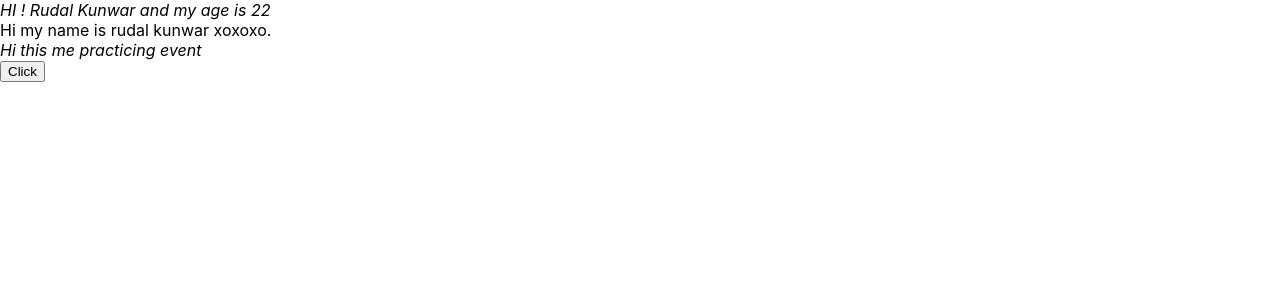
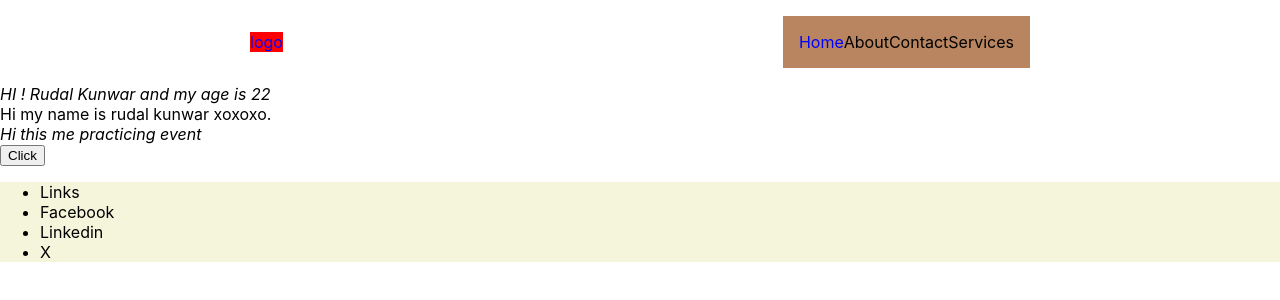
Before and after one commit to rudalkunwar/myfirstreactapp, a React (Create React App) app: page / in a window 1280 px wide. Shown: the top 300 px of the page. Built offline with nearby package versions, Linux system fonts and the light colour scheme.

Commit message:
css done

```diff
--- a/package.json
+++ b/package.json
@@ -6,6 +6,7 @@
     "@testing-library/jest-dom": "^5.17.0",
     "@testing-library/react": "^13.4.0",
     "@testing-library/user-event": "^13.5.0",
+    "axios": "^1.6.2",
     "react": "^18.2.0",
     "react-dom": "^18.2.0",
     "react-scripts": "5.0.1",
--- a/src/App.js
+++ b/src/App.js
@@ -4,14 +4,16 @@ import Number from './Components/Numbers';
 import Num from './Components/Num';
 import Namee from './Components/Nameprops';
 import Eventhandeler from './Components/Eventhandle';
+import Footer from './Components/Footer/Footer';
 function App() {
   return (
     <div>
-      {/* <Navbar/> */}
+      <Navbar/>
       {/* <Num num="432"/> */}
       <Number/>
       <Namee name="rudal kunwar xoxoxo"/>
       <Eventhandeler/>
+      <Footer/>
     </div>
   );
 }
--- a/src/Components/Eventhandle.js
+++ b/src/Components/Eventhandle.js
@@ -5,13 +5,13 @@ class Eventhandeler extends Component {
     this.props = props;
     // another method is this for event handeling
     // this is another binding technique
-    this.changeme = this.changeme.bind(this);
+    // this.changeme = this.changeme.bind(this);
   }
 // //   we cannot use event directly as this object is binded by the method itself
-//   changeme(){
-//     console.log(this.props);
+  changeme(){
+    console.log(this.props);
 
-//   }
+  }
 
 //the most efficient and simple way is to use arrow function
 // changeme = () =>{
--- /dev/null
+++ b/src/Components/Footer/Footer.js
@@ -0,0 +1,17 @@
+import React from "react";
+import FooterCss from './Footer.module.css';
+
+function Footer(){
+    return(
+        <div>
+            <ul className={FooterCss.footer}>
+                <li><a>Links</a></li>
+                <li><a>Facebook</a></li>
+                <li><a>Linkedin</a></li>
+                <li><a>X</a></li>
+            </ul>
+        </div>
+    );
+
+}
+export default Footer;
--- /dev/null
+++ b/src/Components/Footer/Footer.module.css
@@ -0,0 +1,3 @@
+.footer{
+    background-color: beige;
+}
--- a/src/Components/Navbar/navbar.js
+++ b/src/Components/Navbar/navbar.js
@@ -1,18 +1,30 @@
-import React , {Component} from "react";
-import './navbar.css';
-class Navbar extends Component{
-    render(){
-        return(
+import React, { Component } from "react";
+import Navbarcss from "./navbar.module.css";
+class Navbar extends Component {
+  render() {
+    const logo = {
+      backgroundColor: "Red",
+      color:"blue"
+    };
+    return (
       <div>
-                <nav>
+        <nav className={Navbarcss.nav}>
           <div className="logo">
-                        <span>logo</span>
+            <span style={logo}>logo</span>
           </div>
-                    <ul>
-                        <li><a>Home</a></li>
-                        <li><a>About</a></li>
-                        <li><a>Contact</a></li>
-                        <li><a>Services</a></li>
+          <ul className={Navbarcss.uli}>
+            <li style={{color:"blue"}}>
+              <a>Home</a>
+            </li>
+            <li>
+              <a>About</a>
+            </li>
+            <li>
+              <a>Contact</a>
+            </li>
+            <li>
+              <a>Services</a>
+            </li>
           </ul>
         </nav>
       </div>
--- a/src/Components/Navbar/navbar.css
+++ b/src/Components/Navbar/navbar.module.css
@@ -1,17 +1,11 @@
-nav{
+.nav{
     display: flex;
     justify-content:space-around;
     align-items: center;
 }
-.logo{
-}
-ul{
+.uli{
     display: flex;
     background-color: rgb(185, 133, 96);
     padding: 1rem;
     list-style: none;
 }
-ul li{
-    padding-left: 1em;
-    cursor: pointer;
-}
```
Also changed, not shown: 1 other file (tests, documents, lock files or other folders). Lines whose indentation alone changed are shown as unchanged.
